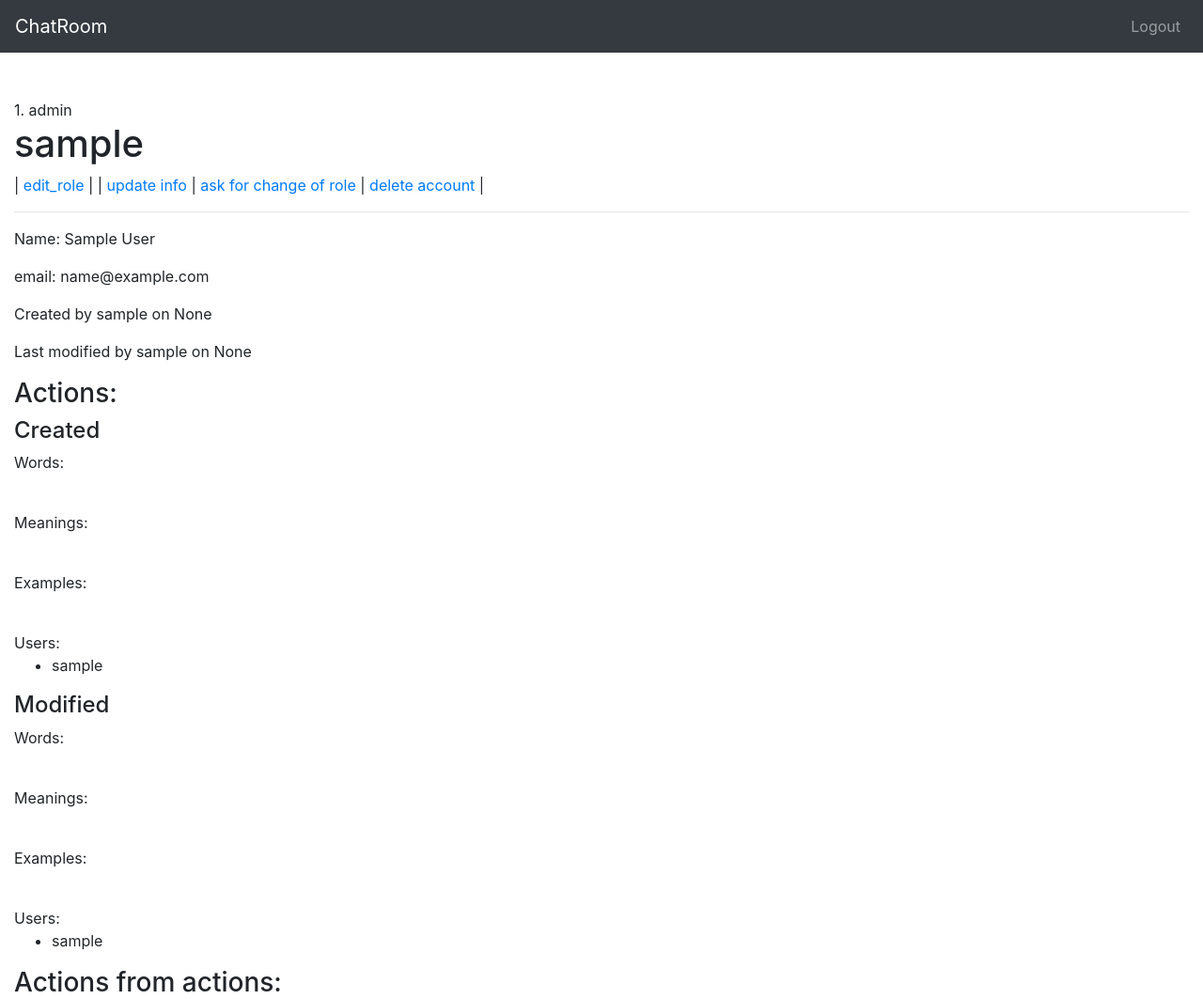
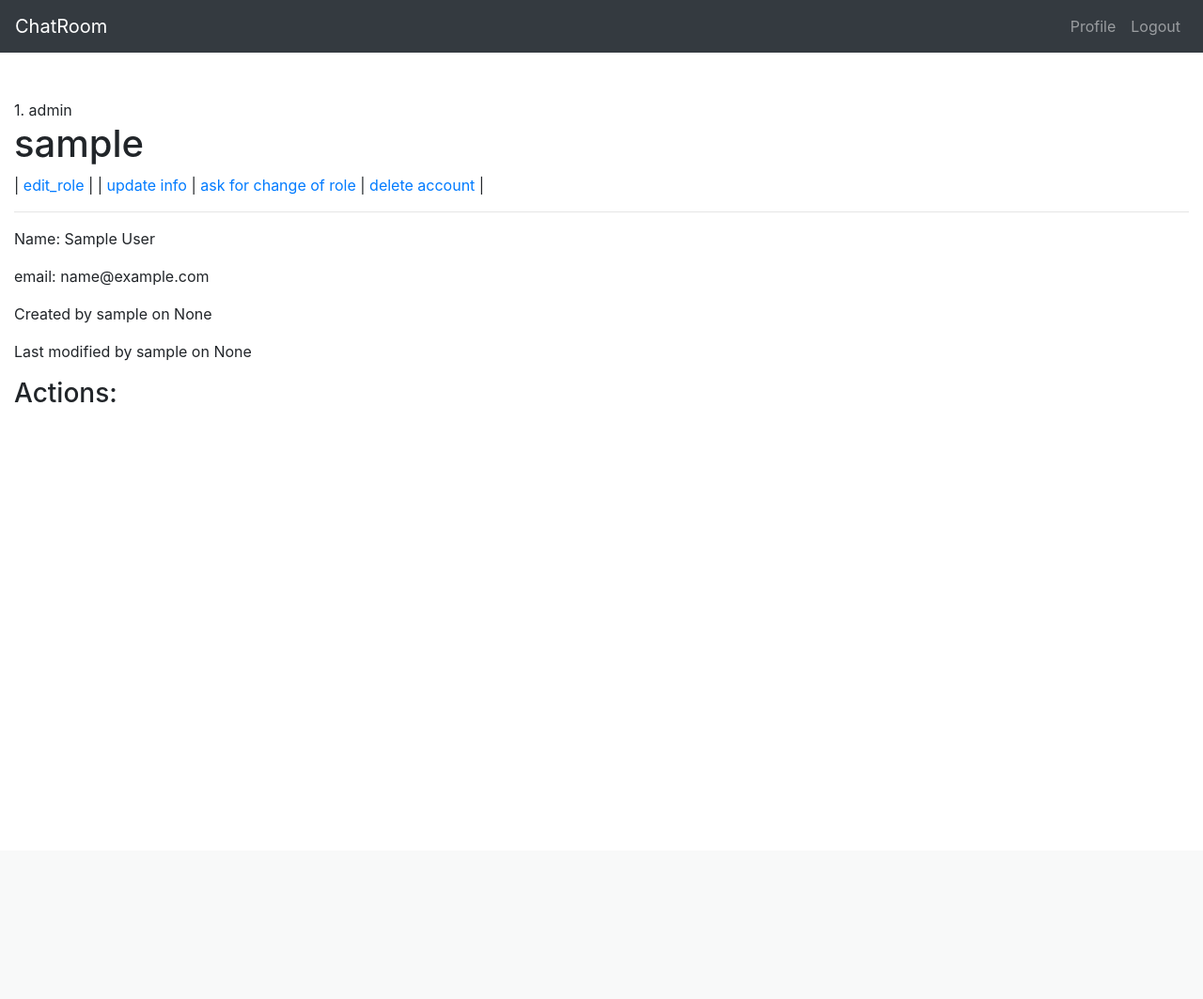
Before and after one commit to hussain0613/Messenger, a Flask app: page /profile/ in a window 1280 px wide. Shown: the whole page at 94% size. After the commit the page ends 428 px from the top, so only its background shows below. Run offline with Flask 2, Linux system fonts and the light colour scheme; the visitor is signed in with stand-in values (Sample User, id 1); data comes from the database, SQL or seed files in the repository; both versions use the stored data as it was after the commit; some libraries are stand-ins or nearby versions.

Commit message:
quite a few changes including bug fix, styling, new feature, modification etc.. worked on double msg and a few exception in veiws.py and base.py, added button to submit message, also enter will submit but shif enter will create new line, utilized collapsable menu, etc

```diff
--- a/app/auth/templates/profile.html
+++ b/app/auth/templates/profile.html
@@ -28,69 +28,6 @@
         <p>Last modified by {{ user.last_modifier.username }} on {{ user.last_modified_date}}</p>
 
         <h3>Actions:</h3>
-        <h4>Created</h4>
-
-        Words:
-        <ul>
-            {% for word in user.words_created %}
-                <li>{{ word.word }}</li>
-            {% endfor %}
-        </ul>
-
-        <br>Meanings:
-        <ul>
-            {% for meaning in user.meanings_created %}
-                <li>{{ meaning.meaning }}</li>
-            {% endfor %}
-        </ul>
-
-        <br>Examples:
-        <ul>
-            {% for ex in user.exampls_created %}
-                <li>{{ ex.example }}</li>
-            {% endfor %}
-        </ul>
-
-        <br>Users:
-        <ul>
-            {% for usr in user.users_created %}
-                <li>{{ usr.username }}</li>
-            {% endfor %}
-        </ul>
-
-
-
-        <h4>Modified</h4>
-
-        Words:
-        <ul>
-            {% for word in user.words_modified %}
-                <li>{{ word.word }}</li>
-            {% endfor %}
-        </ul>
-
-        <br>Meanings:
-        <ul>
-            {% for meaning in user.meanings_modified %}
-                <li>{{ meaning.meaning }}</li>
-            {% endfor %}
-        </ul>
-
-        <br>Examples:
-        <ul>
-            {% for ex in user.exampls_modified %}
-                <li>{{ ex.example }}</li>
-            {% endfor %}
-        </ul>
-
-        <br>Users:
-        <ul>
-            {% for user in user.users_modified %}
-                <li>{{ user.username }}</li>
-            {% endfor %}
-        </ul>
-
-        <h3>Actions from actions:</h3>
         <ul>
             {% for action in user.actions %}
                 <li>{{ action }}</li>
--- a/app/statics/css/base.css
+++ b/app/statics/css/base.css
@@ -6,3 +6,7 @@
     width: 100%;
     height: 100%;
 }
+
+.text-display{
+    white-space: pre-wrap;
+}
--- a/app/statics/js/base.js
+++ b/app/statics/js/base.js
@@ -7,7 +7,7 @@
     var msg_id = 'msg_' + str_c;
 
     document.getElementById('display').innerHTML += `<div id = 'msg_div_${str_c}' style='visibility: hidden' class='clearfix container-fluid'>
-        <strong class = 'clearfix'><header id = 'sender_${str_c}'></header></strong><p id='msg_${str_c}'></p>
+        <strong class = 'clearfix'><header id = 'sender_${str_c}'></header></strong><p id='msg_${str_c}' class = 'text-display'></p>
         <hr>
     </div>
     `;
@@ -116,10 +116,10 @@
         if (this.readyState == 4 && this.status == 200){
             resp = JSON.parse(this.responseText)
             if(resp == '304'){
-                console.log('checkf: 304:-', resp)
+                //console.log('checkf: 304:-', resp)
                 return check(url)
             }else{
-                console.log('checkf: non 304:-', resp)
+                //console.log('checkf: non 304:-', resp)
                 return get_json(send_json_url)
             }
         }
@@ -127,7 +127,7 @@
             var msg = "[!] Whoa! Calm down mate, please be a bit gentle with the server! And also please refresh the page! And also could you\
             plese ask your friend to do the same too?!"
             display({'sender': '[!]SERVER', 'msg': msg})
-            console.log('checkf: 500:-', resp)
+            //console.log('checkf: 500:-', resp)
             return check(url)
         }
     }
--- a/app/templates/base.html
+++ b/app/templates/base.html
@@ -19,7 +19,7 @@
             var username = "{{current_user.username}}"
             var check_url = "{{ url_for('main.check') }}"
         </script>
-        <script type="text/javascript" src=" {{ url_for('static', filename='js/base.js') }} "></script>
+        <script type="text/javascript" src="{{ url_for('static', filename='js/base.js') }} "></script>
 
         <link rel="stylesheet" href="{{url_for('static', filename='css/base.css') }}">
 
@@ -33,7 +33,7 @@
                 <button class="navbar-toggler" type="button" data-toggle="collapse" data-target="#navbarSupportedContent" aria-controls="navbarSupportedContent" aria-expanded="false" aria-label="Toggle navigation">
                     <span class="navbar-toggler-icon"></span>
                 </button>
-
+                <div id = "navbarSupportedContent" class = "collapse navbar-collapse">
                     <ul class="navbar-nav ml-auto">
                         {% if current_user.is_anonymous %}
                             <li class = 'nav-item'>
@@ -44,11 +44,14 @@
                             </li>
                         {% else %}
                             <li class = 'nav-item'>
+                                <a class="nav-link" href = "{{ url_for('auth.profile') }}">Profile</a>
+                            </li>
+                            <li class = 'nav-item'>
                                 <a class="nav-link" href = "{{ url_for('auth.logout') }}">Logout</a>
                             </li>
                         {% endif %}
                     </ul>
-
+                </div>
             </nav>
         </div>
 
```
Also changed, not shown: app/templates/index.html (+16 -3 lines), app/chatroom.sqlite, 1 other file. Lines whose indentation alone changed are shown as unchanged.
